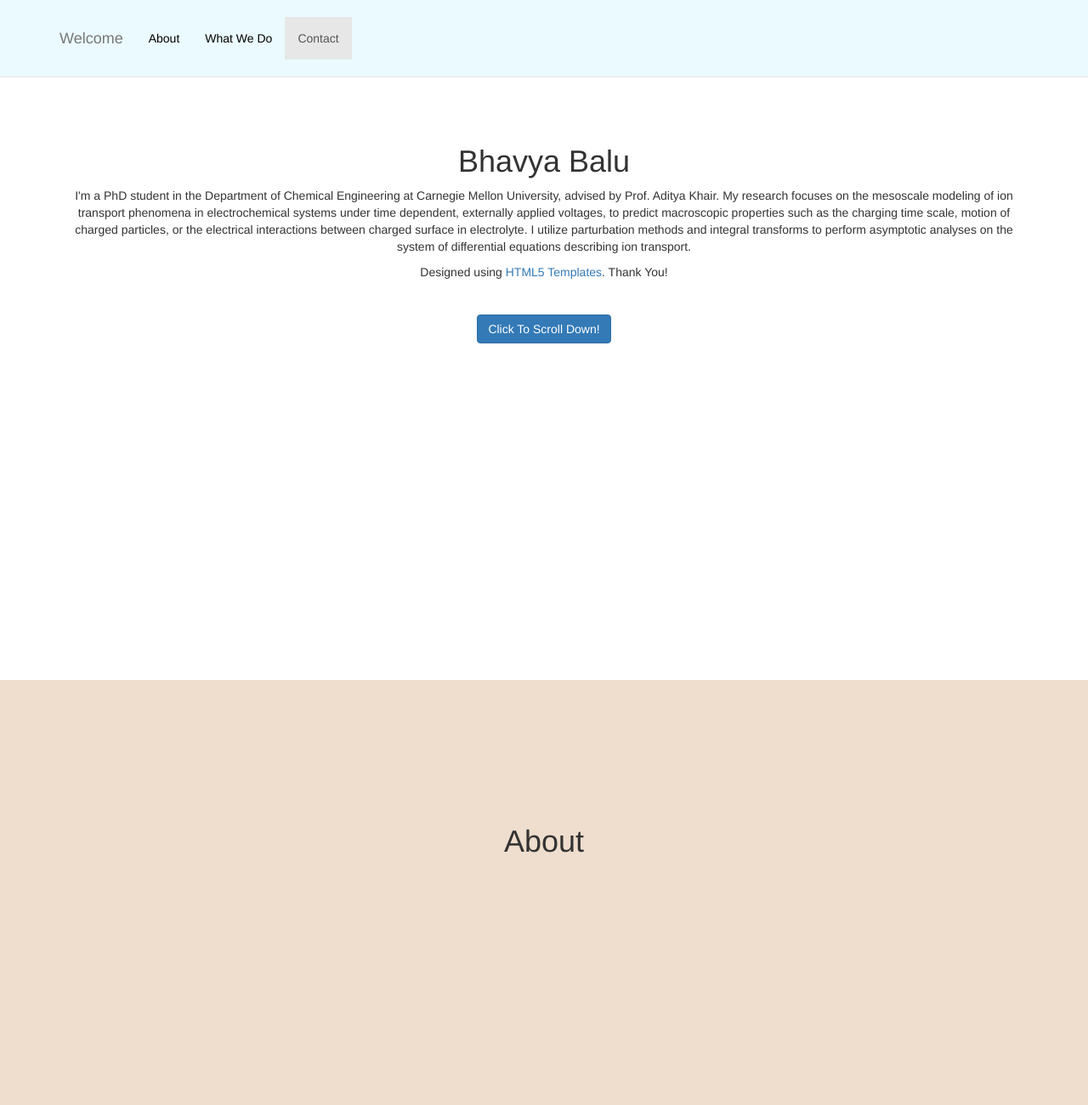
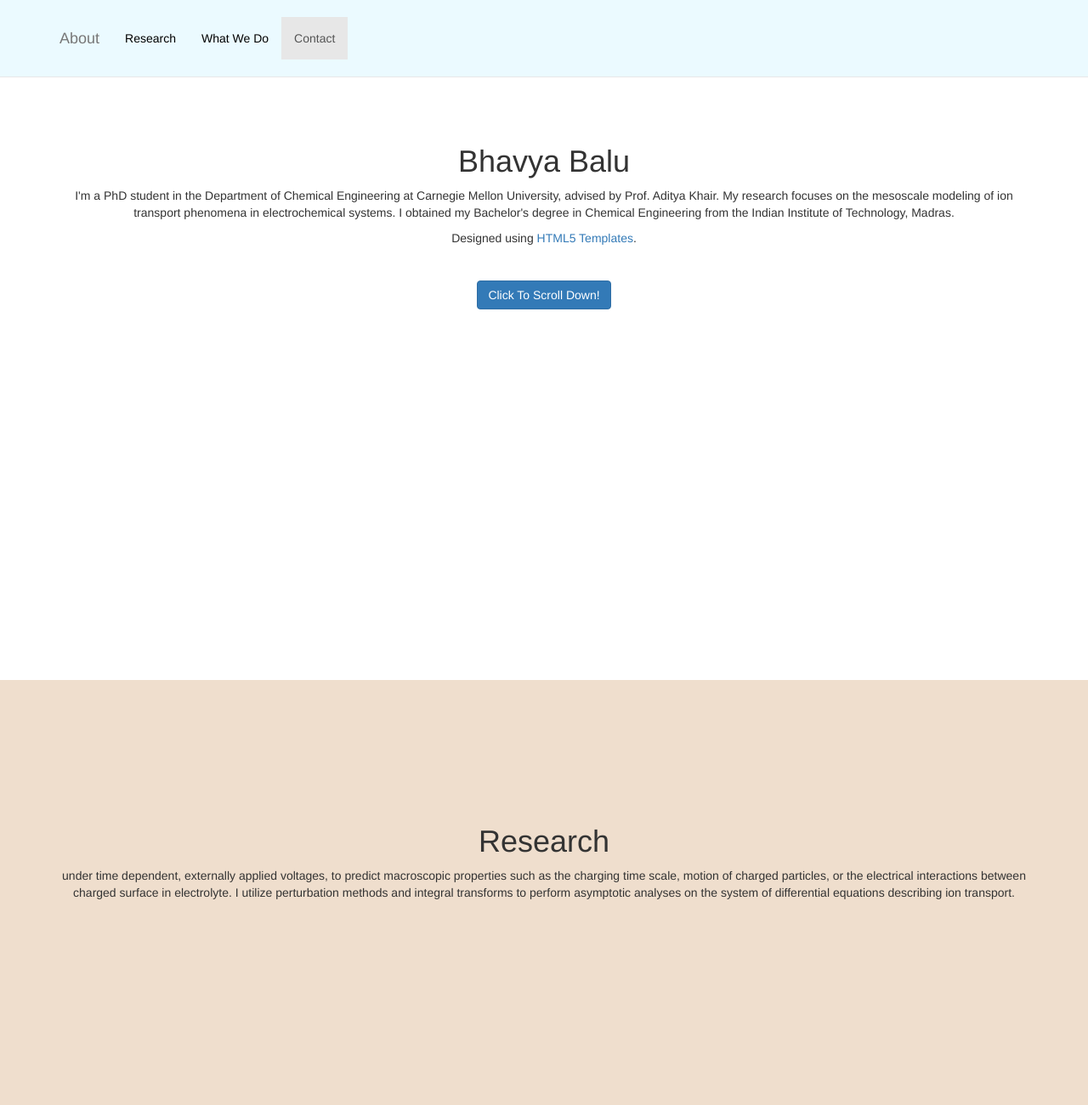
Before and after one commit to bhavyabalu/bhavyabalu.github.io, a plain HTML site: page index.html in a window 1280 px wide. Shown: the top 1300 px of the page at 85% size. Drawn offline with Linux system fonts and the light colour scheme.

Commit message:
Update index.html

```diff
--- a/index.html
+++ b/index.html
@@ -20,7 +20,7 @@
                     <span class="icon-bar"></span>
                     <span class="icon-bar"></span>
                 </button>
-                <a class="navbar-brand page-scroll" href="#page-top">Welcome</a>
+                <a class="navbar-brand page-scroll" href="#page-top">About</a>
             </div>
 
             <div class="collapse navbar-collapse navbar-ex1-collapse">
@@ -29,7 +29,7 @@
                         <a class="page-scroll" href="#page-top"></a>
                     </li>
                     <li>
-                        <a class="page-scroll" href="#about">About</a>
+                        <a class="page-scroll" href="#research">Research</a>
                     </li>
                     <li>
                         <a class="page-scroll" href="#whatwedo">What We Do</a>
@@ -47,8 +47,8 @@
             <div class="row">
                 <div class="col-lg-12">
                     <h1>Bhavya Balu</h1>
-                    <p>I'm a PhD student in the Department of Chemical Engineering at Carnegie Mellon University, advised by Prof. Aditya Khair. My research focuses on the mesoscale modeling of ion transport phenomena in electrochemical systems under time dependent, externally applied voltages, to predict macroscopic properties such as the charging time scale, motion of charged particles, or the electrical interactions between charged surface in electrolyte. I utilize parturbation methods and integral transforms to perform asymptotic analyses on the system of differential equations describing ion transport. </p>
-					<p>Designed using <a href="https://html5-templates.com/" target="_blank" rel="nofollow">HTML5 Templates</a>. Thank You!</p>
+                    <p>I'm a PhD student in the Department of Chemical Engineering at Carnegie Mellon University, advised by Prof. Aditya Khair. My research focuses on the mesoscale modeling of ion transport phenomena in electrochemical systems. I obtained my Bachelor's degree in Chemical Engineering from the Indian Institute of Technology, Madras. </p>
+					<p>Designed using <a href="https://html5-templates.com/" target="_blank" rel="nofollow">HTML5 Templates</a>. </p>
 					<p>&nbsp;</p>
                     <a class="btn btn-primary page-scroll" href="#about">Click To Scroll Down!</a>
                 </div>
@@ -61,7 +61,8 @@
         <div class="container">
             <div class="row">
                 <div class="col-lg-12">
-                    <h1>About</h1>
+                    <h1>Research</h1>
+                    <p> under time dependent, externally applied voltages, to predict macroscopic properties such as the charging time scale, motion of charged particles, or the electrical interactions between charged surface in electrolyte. I utilize perturbation methods and integral transforms to perform asymptotic analyses on the system of differential equations describing ion transport. </p>
                 </div>
             </div>
         </div>
@@ -72,7 +73,7 @@
         <div class="container">
             <div class="row">
                 <div class="col-lg-12">
-                    <h1>What We Do</h1>
+                    <h1>Publications</h1>
                 </div>
             </div>
         </div>
```
